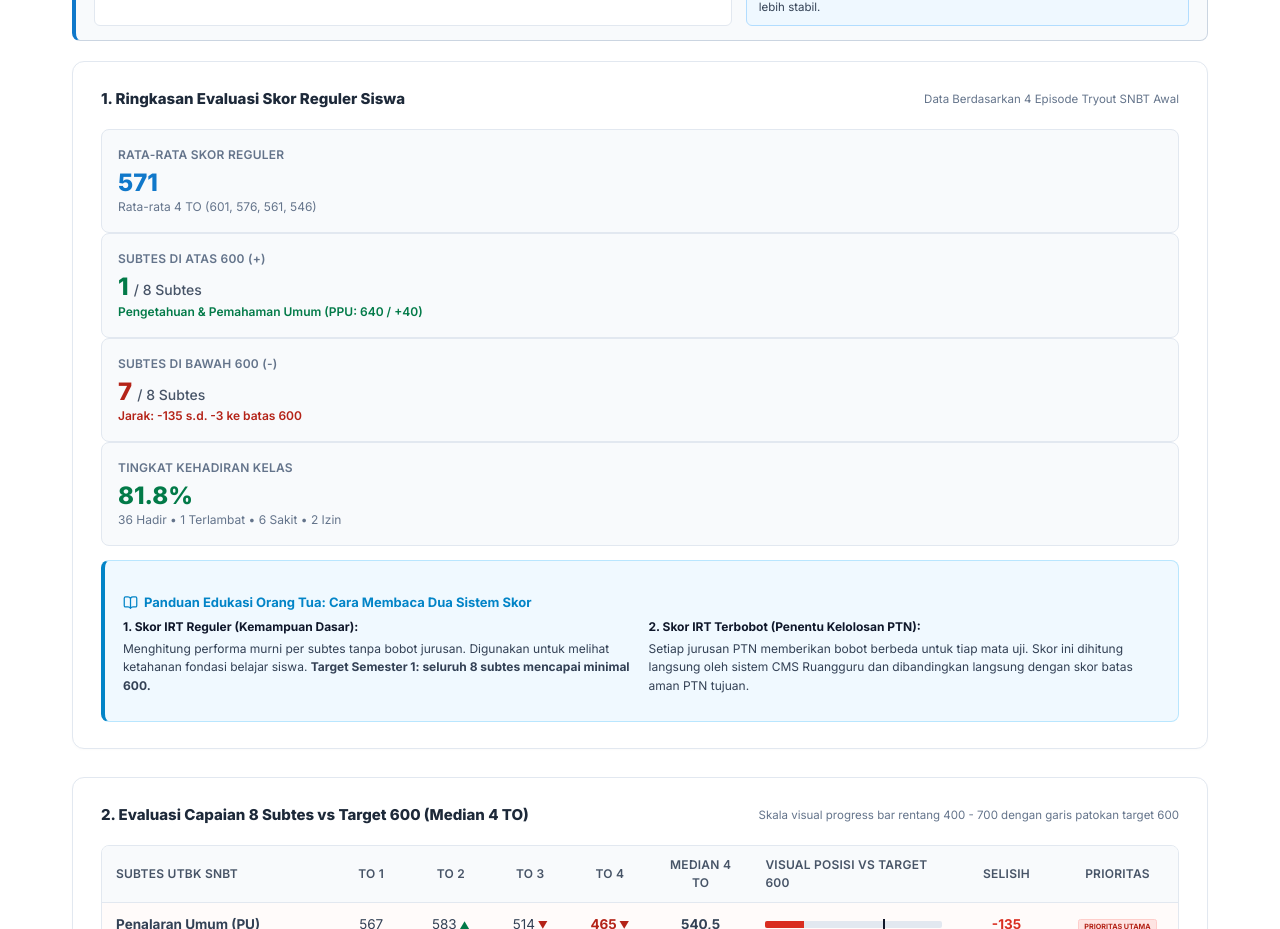
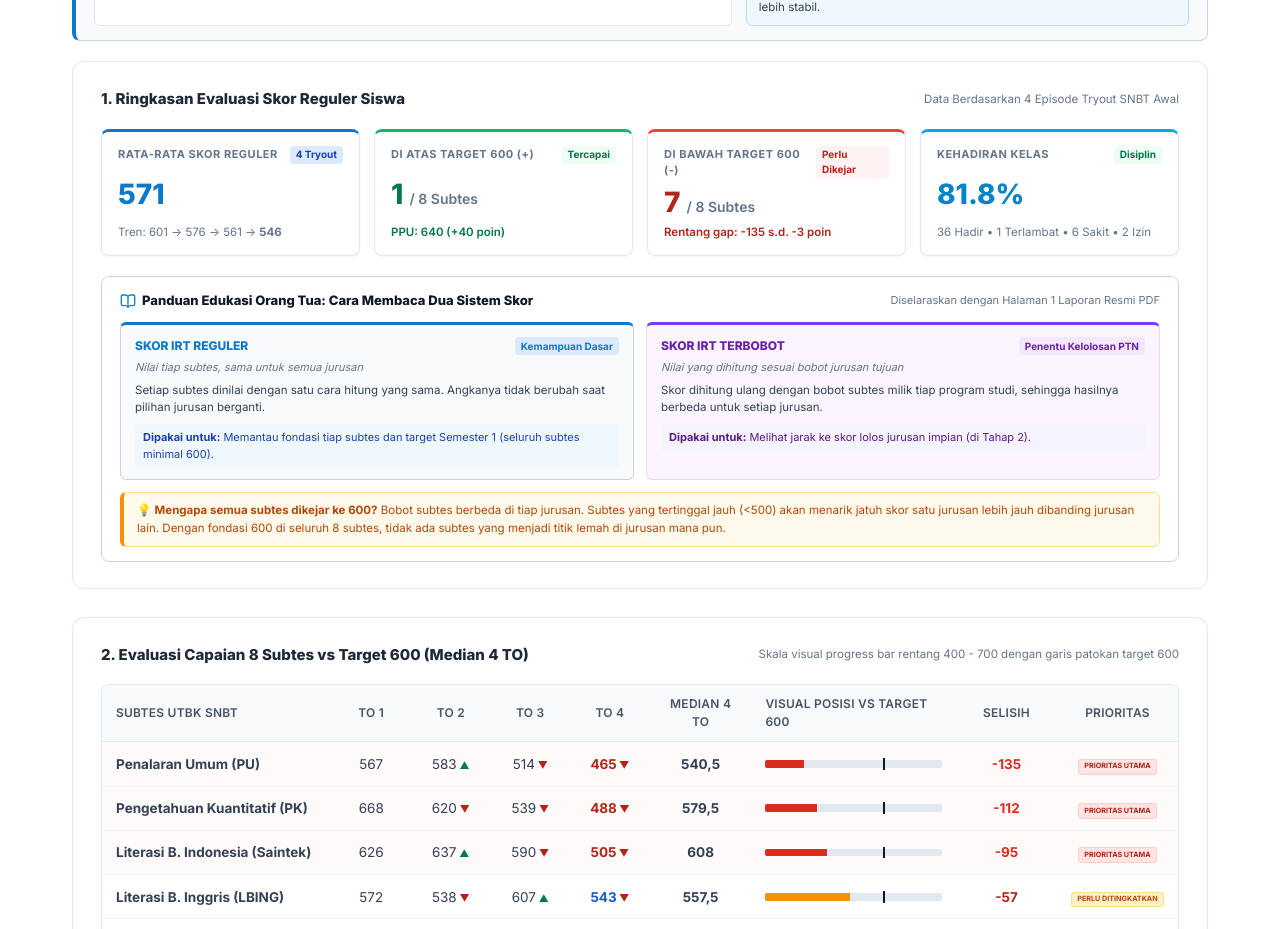
Before and after one commit to hhidro29/BACConsultationReport, a React (Vite) app: page /#/v2 in a window 1280 px wide. Shown: the part 780-1709 px from the top of the page. Built offline with nearby package versions, Linux system fonts and the light colour scheme.

Commit message:
Refactor Section 1 metrics into 4-column KPI cards and polish two-score educational guide

```diff
--- a/src/pages/CheckpointV2Page.tsx
+++ b/src/pages/CheckpointV2Page.tsx
@@ -250,47 +250,99 @@ export const CheckpointV2Page: React.FC = () => {
               <h3 className="section-title" style={{ fontSize: 15 }}>1. Ringkasan Evaluasi Skor Reguler Siswa</h3>
               <span style={{ fontSize: 11.5, color: 'var(--muted)' }}>Data Berdasarkan 4 Episode Tryout SNBT Awal</span>
             </div>
+
+            {/* 4-KPI Metric Cards Grid */}
             <div className="metrics-grid">
-              <div className="metric-card">
-                <div className="metric-card-label">Rata-Rata Skor Reguler</div>
-                <div className="metric-card-val" style={{ color: '#1078ca' }}>{studentIdentity.toAverage}</div>
-                <div className="metric-card-hint">Rata-rata 4 TO (601, 576, 561, 546)</div>
+              {/* Card 1: Rata-Rata */}
+              <div className="metric-card" style={{ background: '#ffffff', border: '1px solid #e2e8f0', borderTop: '3px solid #1078ca', borderRadius: 8, padding: '14px 16px', boxShadow: '0 1px 3px rgba(0,0,0,0.04)' }}>
+                <div style={{ display: 'flex', justifyContent: 'space-between', alignItems: 'center', marginBottom: 4 }}>
+                  <span style={{ fontSize: 11, fontWeight: 700, color: '#64748b', textTransform: 'uppercase', letterSpacing: 0.5 }}>Rata-Rata Skor Reguler</span>
+                  <span style={{ fontSize: 10, fontWeight: 700, color: '#1e40af', background: '#dbeafe', padding: '1.5px 6px', borderRadius: 4 }}>4 Tryout</span>
+                </div>
+                <div style={{ fontSize: 28, fontWeight: 800, color: '#1078ca', lineHeight: 1.1, margin: '4px 0 6px' }}>{studentIdentity.toAverage}</div>
+                <div style={{ fontSize: 11.5, color: '#64748b' }}>Tren: 601 → 576 → 561 → <strong>546</strong></div>
               </div>
-              <div className="metric-card">
-                <div className="metric-card-label">Subtes Di Atas 600 (+)</div>
-                <div className="metric-card-val" style={{ color: '#027a48' }}>
-                  1 <span style={{ fontSize: 14, fontWeight: 500, color: '#475467' }}>/ 8 Subtes</span>
+
+              {/* Card 2: Di Atas 600 */}
+              <div className="metric-card" style={{ background: '#ffffff', border: '1px solid #e2e8f0', borderTop: '3px solid #12b76a', borderRadius: 8, padding: '14px 16px', boxShadow: '0 1px 3px rgba(0,0,0,0.04)' }}>
+                <div style={{ display: 'flex', justifyContent: 'space-between', alignItems: 'center', marginBottom: 4 }}>
+                  <span style={{ fontSize: 11, fontWeight: 700, color: '#64748b', textTransform: 'uppercase', letterSpacing: 0.5 }}>Di Atas Target 600 (+)</span>
+                  <span style={{ fontSize: 10, fontWeight: 700, color: '#027a48', background: '#ecfdf3', padding: '1.5px 6px', borderRadius: 4 }}>Tercapai</span>
                 </div>
-                <div className="metric-card-hint" style={{ color: '#027a48', fontWeight: 600 }}>Pengetahuan &amp; Pemahaman Umum (PPU: 640 / +40)</div>
+                <div style={{ fontSize: 28, fontWeight: 800, color: '#027a48', lineHeight: 1.1, margin: '4px 0 6px' }}>
+                  1 <span style={{ fontSize: 14, fontWeight: 600, color: '#64748b' }}>/ 8 Subtes</span>
+                </div>
+                <div style={{ fontSize: 11.5, color: '#027a48', fontWeight: 600 }}>PPU: 640 (+40 poin)</div>
               </div>
-              <div className="metric-card">
-                <div className="metric-card-label">Subtes Di Bawah 600 (-)</div>
-                <div className="metric-card-val" style={{ color: '#b42318' }}>
-                  7 <span style={{ fontSize: 14, fontWeight: 500, color: '#475467' }}>/ 8 Subtes</span>
+
+              {/* Card 3: Di Bawah 600 */}
+              <div className="metric-card" style={{ background: '#ffffff', border: '1px solid #e2e8f0', borderTop: '3px solid #f04438', borderRadius: 8, padding: '14px 16px', boxShadow: '0 1px 3px rgba(0,0,0,0.04)' }}>
+                <div style={{ display: 'flex', justifyContent: 'space-between', alignItems: 'center', marginBottom: 4 }}>
+                  <span style={{ fontSize: 11, fontWeight: 700, color: '#64748b', textTransform: 'uppercase', letterSpacing: 0.5 }}>Di Bawah Target 600 (-)</span>
+                  <span style={{ fontSize: 10, fontWeight: 700, color: '#b42318', background: '#fef3f2', padding: '1.5px 6px', borderRadius: 4 }}>Perlu Dikejar</span>
                 </div>
-                <div className="metric-card-hint" style={{ color: '#b42318', fontWeight: 600 }}>Jarak: -135 s.d. -3 ke batas 600</div>
+                <div style={{ fontSize: 28, fontWeight: 800, color: '#b42318', lineHeight: 1.1, margin: '4px 0 6px' }}>
+                  7 <span style={{ fontSize: 14, fontWeight: 600, color: '#64748b' }}>/ 8 Subtes</span>
+                </div>
+                <div style={{ fontSize: 11.5, color: '#b42318', fontWeight: 600 }}>Rentang gap: -135 s.d. -3 poin</div>
               </div>
-              <div className="metric-card">
-                <div className="metric-card-label">Tingkat Kehadiran Kelas</div>
-                <div className="metric-card-val" style={{ color: '#027a48' }}>{studentIdentity.attendanceRate}</div>
-                <div className="metric-card-hint">{studentIdentity.attendanceDetail}</div>
+
+              {/* Card 4: Kehadiran */}
+              <div className="metric-card" style={{ background: '#ffffff', border: '1px solid #e2e8f0', borderTop: '3px solid #0ba5ec', borderRadius: 8, padding: '14px 16px', boxShadow: '0 1px 3px rgba(0,0,0,0.04)' }}>
+                <div style={{ display: 'flex', justifyContent: 'space-between', alignItems: 'center', marginBottom: 4 }}>
+                  <span style={{ fontSize: 11, fontWeight: 700, color: '#64748b', textTransform: 'uppercase', letterSpacing: 0.5 }}>Kehadiran Kelas</span>
+                  <span style={{ fontSize: 10, fontWeight: 700, color: '#027a48', background: '#ecfdf3', padding: '1.5px 6px', borderRadius: 4 }}>Disiplin</span>
+                </div>
+                <div style={{ fontSize: 28, fontWeight: 800, color: '#0284c7', lineHeight: 1.1, margin: '4px 0 6px' }}>{studentIdentity.attendanceRate}</div>
+                <div style={{ fontSize: 11.5, color: '#64748b' }}>{studentIdentity.attendanceDetail}</div>
               </div>
             </div>
 
-            <div style={{ background: '#f0f9ff', border: '1px solid #b9e6fe', borderLeft: '4px solid #0284c7', borderRadius: 8, padding: '14px 18px', marginTop: 14 }}>
-              <h4 style={{ fontSize: 13, fontWeight: 700, color: '#0284c7', marginBottom: 6, display: 'flex', alignItems: 'center', gap: 6 }}>
-                <BookOpen size={15} />
-                Panduan Edukasi Orang Tua: Cara Membaca Dua Sistem Skor
-              </h4>
-              <div style={{ display: 'grid', gridTemplateColumns: '1fr 1fr', gap: 14, fontSize: 12, color: '#334155', lineHeight: 1.55 }}>
-                <div>
-                  <strong style={{ color: '#0f172a' }}>1. Skor IRT Reguler (Kemampuan Dasar):</strong>
-                  <p style={{ marginTop: 3 }}>Menghitung performa murni per subtes tanpa bobot jurusan. Digunakan untuk melihat ketahanan fondasi belajar siswa. <strong>Target Semester 1: seluruh 8 subtes mencapai minimal 600.</strong></p>
+            {/* Panduan Edukasi Dua Sistem Skor (Matching PDF Styling) */}
+            <div style={{ background: '#ffffff', border: '1px solid #cbd5e1', borderRadius: 8, padding: '14px 18px', marginTop: 14 }}>
+              <div style={{ display: 'flex', alignItems: 'center', gap: 6, marginBottom: 12 }}>
+                <BookOpen size={16} color="#0284c7" />
+                <h4 style={{ fontSize: 13, fontWeight: 800, color: '#0f172a', margin: 0 }}>
+                  Panduan Edukasi Orang Tua: Cara Membaca Dua Sistem Skor
+                </h4>
+                <span style={{ fontSize: 11, color: '#64748b', marginLeft: 'auto' }}>Diselaraskan dengan Halaman 1 Laporan Resmi PDF</span>
+              </div>
+
+              <div style={{ display: 'grid', gridTemplateColumns: '1fr 1fr', gap: 12, marginBottom: 12 }}>
+                {/* Skor IRT Reguler */}
+                <div style={{ background: '#f8fafc', border: '1px solid #cbd5e1', borderTop: '3px solid #1078ca', borderRadius: 6, padding: '12px 14px' }}>
+                  <div style={{ display: 'flex', alignItems: 'center', justifyContent: 'space-between', marginBottom: 4 }}>
+                    <span style={{ fontSize: 12, fontWeight: 800, color: '#1078ca' }}>SKOR IRT REGULER</span>
+                    <span style={{ fontSize: 10, fontWeight: 700, color: '#1078ca', background: '#dbeafe', padding: '1.5px 6px', borderRadius: 4 }}>Kemampuan Dasar</span>
+                  </div>
+                  <div style={{ fontSize: 11, color: '#64748b', fontStyle: 'italic', marginBottom: 6 }}>Nilai tiap subtes, sama untuk semua jurusan</div>
+                  <p style={{ fontSize: 11.5, color: '#334155', margin: '0 0 8px', lineHeight: 1.5 }}>
+                    Setiap subtes dinilai dengan satu cara hitung yang sama. Angkanya tidak berubah saat pilihan jurusan berganti.
+                  </p>
+                  <div style={{ fontSize: 11, color: '#1e40af', background: '#eff8ff', padding: '5px 8px', borderRadius: 4 }}>
+                    <strong>Dipakai untuk:</strong> Memantau fondasi tiap subtes dan target Semester 1 (seluruh subtes minimal 600).
+                  </div>
                 </div>
-                <div>
-                  <strong style={{ color: '#0f172a' }}>2. Skor IRT Terbobot (Penentu Kelolosan PTN):</strong>
-                  <p style={{ marginTop: 3 }}>Setiap jurusan PTN memberikan bobot berbeda untuk tiap mata uji. Skor ini dihitung langsung oleh sistem CMS Ruangguru dan dibandingkan langsung dengan skor batas aman PTN tujuan.</p>
+
+                {/* Skor IRT Terbobot */}
+                <div style={{ background: '#faf5ff', border: '1px solid #e9d5ff', borderTop: '3px solid #7c3aed', borderRadius: 6, padding: '12px 14px' }}>
+                  <div style={{ display: 'flex', alignItems: 'center', justifyContent: 'space-between', marginBottom: 4 }}>
+                    <span style={{ fontSize: 12, fontWeight: 800, color: '#6b21a8' }}>SKOR IRT TERBOBOT</span>
+                    <span style={{ fontSize: 10, fontWeight: 700, color: '#6b21a8', background: '#f3e8ff', padding: '1.5px 6px', borderRadius: 4 }}>Penentu Kelolosan PTN</span>
+                  </div>
+                  <div style={{ fontSize: 11, color: '#64748b', fontStyle: 'italic', marginBottom: 6 }}>Nilai yang dihitung sesuai bobot jurusan tujuan</div>
+                  <p style={{ fontSize: 11.5, color: '#334155', margin: '0 0 8px', lineHeight: 1.5 }}>
+                    Skor dihitung ulang dengan bobot subtes milik tiap program studi, sehingga hasilnya berbeda untuk setiap jurusan.
+                  </p>
+                  <div style={{ fontSize: 11, color: '#581c87', background: '#f5f3ff', padding: '5px 8px', borderRadius: 4 }}>
+                    <strong>Dipakai untuk:</strong> Melihat jarak ke skor lolos jurusan impian (di Tahap 2).
+                  </div>
                 </div>
+              </div>
+
+              {/* Bottom Yellow Callout */}
+              <div style={{ background: '#fffaeb', border: '1px solid #fedf89', borderLeft: '4px solid #f79009', borderRadius: 6, padding: '9px 13px', fontSize: 11.5, color: '#b54708', lineHeight: 1.5 }}>
+                💡 <strong>Mengapa semua subtes dikejar ke 600?</strong> Bobot subtes berbeda di tiap jurusan. Subtes yang tertinggal jauh (&lt;500) akan menarik jatuh skor satu jurusan lebih jauh dibanding jurusan lain. Dengan fondasi 600 di seluruh 8 subtes, tidak ada subtes yang menjadi titik lemah di jurusan mana pun.
               </div>
             </div>
           </div>
--- a/src/styles/global.css
+++ b/src/styles/global.css
@@ -351,11 +351,24 @@
     .sa-prompt-list li strong { color: #0f172a; }
 
     /* Metric Grid */
-    .metric-grid {
+    .metric-grid,
+    .metrics-grid {
       display: grid;
       grid-template-columns: repeat(4, 1fr);
-      gap: 16px;
-      margin-bottom: 22px;
+      gap: 14px;
+      margin-bottom: 20px;
+    }
+    @media (max-width: 960px) {
+      .metric-grid,
+      .metrics-grid {
+        grid-template-columns: repeat(2, 1fr);
+      }
+    }
+    @media (max-width: 540px) {
+      .metric-grid,
+      .metrics-grid {
+        grid-template-columns: 1fr;
+      }
     }
     .metric-card {
       background: #f8fafc;
```
